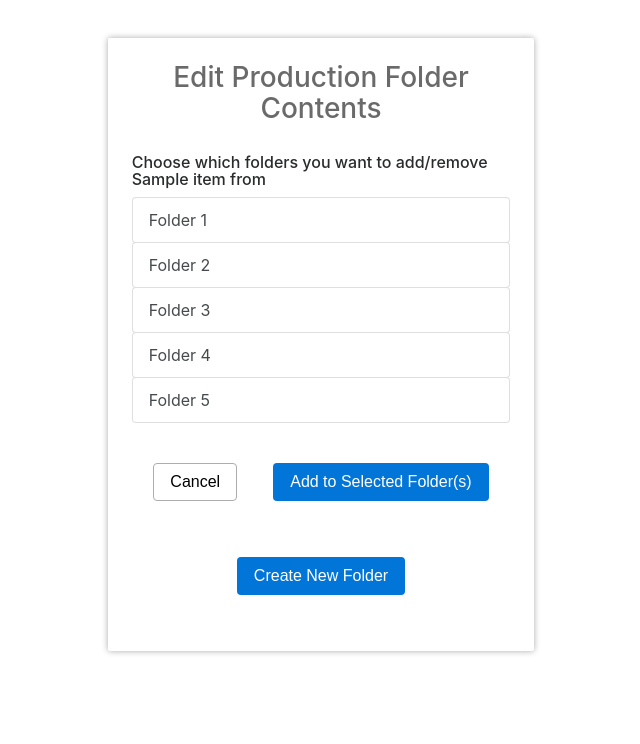
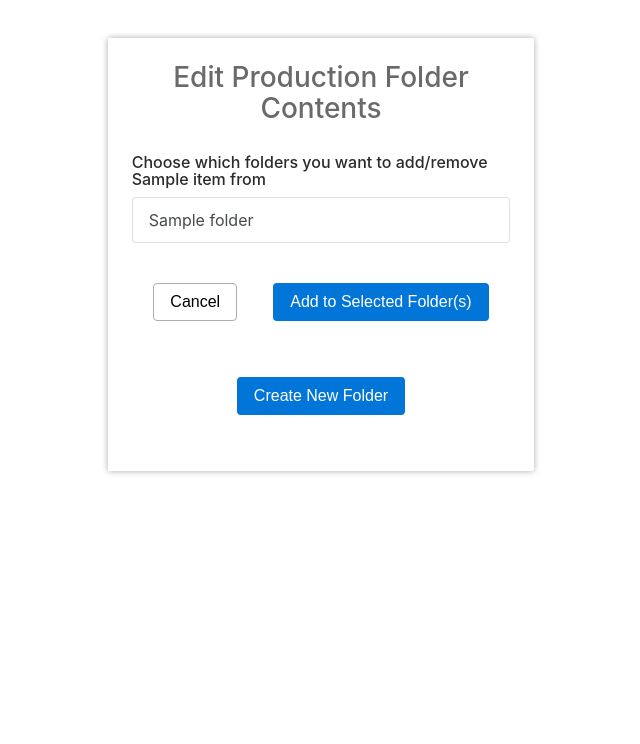
Before and after one commit to MagiShi/CrunchApp, a Flask app: page /editFolders/1 in a window 1280 px wide. Shown: the part 56-800 px from the top of the page, without its empty margins (319-959 px from the left). Run offline with Flask 2, Linux system fonts and the light colour scheme; a database or web service that is not in the repository returns one stand-in record (values such as "Sample title"); some libraries are stand-ins or nearby versions; some web fonts are replaced.

Commit message:
#82 Item to Folder page shows list of folders in the database

```diff
--- a/app.py
+++ b/app.py
@@ -19,6 +19,7 @@ app.secret_key = os.urandom(24)
 #configuring upload_folder variable
 app.config['UPLOAD_FOLDER'] = "/tmp/"
 
+
 app.config.update(
     # DEBUG=True,
     #EMAIL SETTINGS
@@ -26,12 +27,13 @@ app.config.update(
     MAIL_PORT=465,
     MAIL_USE_SSL=True,
     MAIL_USERNAME = 'crunch.thracker@gmail.com',
-    # MAIL_PASSWORD = os.environ['epassword']
+    MAIL_PASSWORD = os.environ['epassword']
     )
 mail = Mail(app)
 
 #configuring database url and path
 url = urlparse(os.environ['DATABASE_URL'])
+
 db = "dbname=%s user=%s password=%s host=%s " % (url.path[1:], url.username, url.password, url.hostname)
 schema = "schema.sql"
 #connecting a cursor for the database
@@ -375,6 +377,17 @@ def toEditProdFolders(item_id):
     item_id = item_id
     error = None
     itemname = None
+    foldername = None
+    folderid = None
+
+    folderidQuery = "SELECT folderid FROM folder;"
+    folderNameQuery = "SELECT foldername FROM folder;"
+    cursor.execute(folderidQuery)
+    folderid = cursor.fetchall()
+    cursor.execute(folderNameQuery)
+    foldername = cursor.fetchall()
+    error = request.args.get('error')
+
 
     #query = "SELECT * FROM item WHERE itemid='{0}';".format(item_id)
     try:
@@ -389,7 +402,7 @@ def toEditProdFolders(item_id):
         # error = 'Item information cannot be retrieved'
         # return redirect(url_for('loggedin', error=error))
 
-    return render_template('editProdFolders.html', itemid=item_id, itemname=itemname, error=error)
+    return render_template('editProdFolders.html', itemid=item_id, itemname=itemname, folderid=folderid, foldername=foldername, error=error)
 
 @app.route('/posteditFolders/<item_id>', methods=['POST'])
 def editProdFolders(item_id):
--- a/templates/editProdFolders.html
+++ b/templates/editProdFolders.html
@@ -39,22 +39,13 @@
                                 <h6>Choose which folders you want to add/remove {{ itemname | first }} from</h6>
                             </div>
                             <div class="list-group">
+                                <!-- TO DO: AutoSelect Folders item belongs to -->
                                 <div class="btn-gtoup" data-toggle="buttons">
+                                    {% for folder in foldername %}
                                     <label class="btn list-group-item list-group-item-action">
-                                        <input type="checkbox" name="options" id="option1" autocomplete="off"> Folder 1
+                                        <input type="checkbox" name="options" id="folder_{{folderid[loop.index0][0]}}" autocomplete="off"> {{folder[0]}}
                                     </label>
-                                    <label class="btn list-group-item list-group-item-action">
-                                        <input type="checkbox" name="options" id="option2" autocomplete="off"> Folder 2
-                                    </label>
-                                    <label class="btn list-group-item list-group-item-action">
-                                        <input type="checkbox" name="options" id="option3" autocomplete="off"> Folder 3
-                                    </label>
-                                    <label class="btn list-group-item list-group-item-action">
-                                        <input type="checkbox" name="options" id="option1" autocomplete="off"> Folder 4
-                                    </label>
-                                    <label class="btn list-group-item list-group-item-action">
-                                        <input type="checkbox" name="options" id="option1" autocomplete="off"> Folder 5
-                                    </label>
+                                    {% endfor %}
                                 </div>
                             </div>
                         </div>
--- a/templates/prodFolders.html
+++ b/templates/prodFolders.html
@@ -51,7 +51,7 @@
                                         <input type="text" name="foldername" class="form-control hide" id="input-folder-name" placeholder="Folder Name" value="{{folder[0]}}">
 
                                     <div style="min-width:51px; margin-left:13px;">
-                                        <!--VIEW CONTENTS BUTTON-->
+                                        <!--EDIT NAME BUTTON-->
                                         <button type="button" id="rename_{{folderid[loop.index0][0]}}" class="icon-button rename-folder" onclick="activate_rename_field(folder_{{folderid[loop.index0][0]}});" data-toggle="modal" data-target="#rename-modal">
                                             {% include 'icon/pencil.svg' %}
                                         </button>
```
